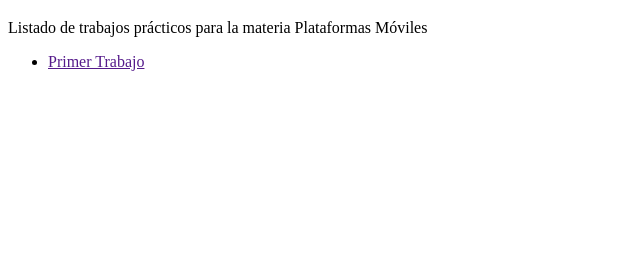
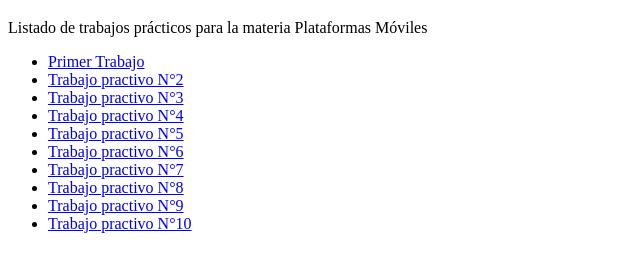
Before and after one commit to fed-ean/plataformas-moviles-entregas, a plain HTML site: page index.html in a window 1280 px wide. Shown: the part 61-332 px from the top of the page, without its empty margins (0-640 px from the left). Drawn offline with Linux system fonts and the light colour scheme.

Commit message:
Subiendo el index
Modifique el index para que aparezcan todos los trabajos que tengo hasta el momento

```diff
--- a/index.html
+++ b/index.html
@@ -7,7 +7,16 @@
         <h1>Trabajos Práctico</h1>
         <p>Listado de trabajos prácticos para la materia Plataformas Móviles</p>
         <ul>
-       <li><a href="">Primer Trabajo</a></li>
+            <li><a href="/tp-1/index.html">Primer Trabajo</a></li>
+            <li><a href="/tp-2/index.html">Trabajo practivo N°2</a></li>
+            <li><a href="/tp-3/index.html">Trabajo practivo N°3</a></li>
+            <li><a href="/tp-4/index.html">Trabajo practivo N°4</a></li>
+            <li><a href="/tp-5/index.html">Trabajo practivo N°5</a></li>
+            <li><a href="/tp-6/index.html">Trabajo practivo N°6</a></li>
+            <li><a href="/tp-7/index.html">Trabajo practivo N°7</a></li>
+            <li><a href="/tp-8/index.html">Trabajo practivo N°8</a></li>
+            <li><a href="/tp-9/index.html">Trabajo practivo N°9</a></li>
+            <li><a href="/tp-10/index.html">Trabajo practivo N°10</a></li>
         </ul>
     </body>
 </html>
```
Lines whose indentation alone changed are shown as unchanged.
